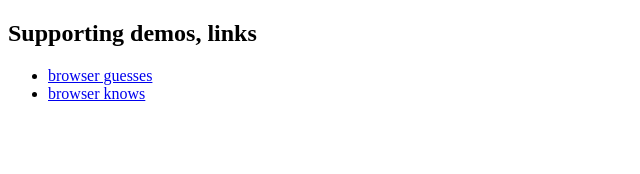
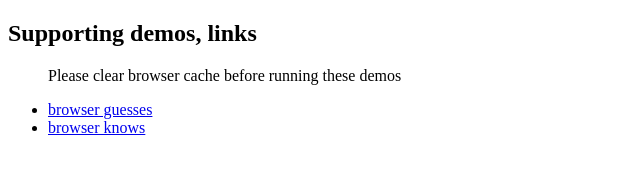
Before and after one commit to bahmutov/talks, a plain HTML site: page index.html in a window 1280 px wide. Shown: the whole page, without its empty margins (0-640 px from the left). Drawn offline with Linux system fonts and the light colour scheme.

Commit message:
added links

```diff
--- a/index.html
+++ b/index.html
@@ -8,6 +8,7 @@ Talks by Gleb Bahmutov
 <body>
   <h2>Supporting demos, links</h2>
   <ul>
+    <p>Please clear browser cache before running these demos</p>
     <li><a href="browser-guesses/">browser guesses</a></li>
     <li><a href="browser-knows/">browser knows</a></li>
   </ul>
```
